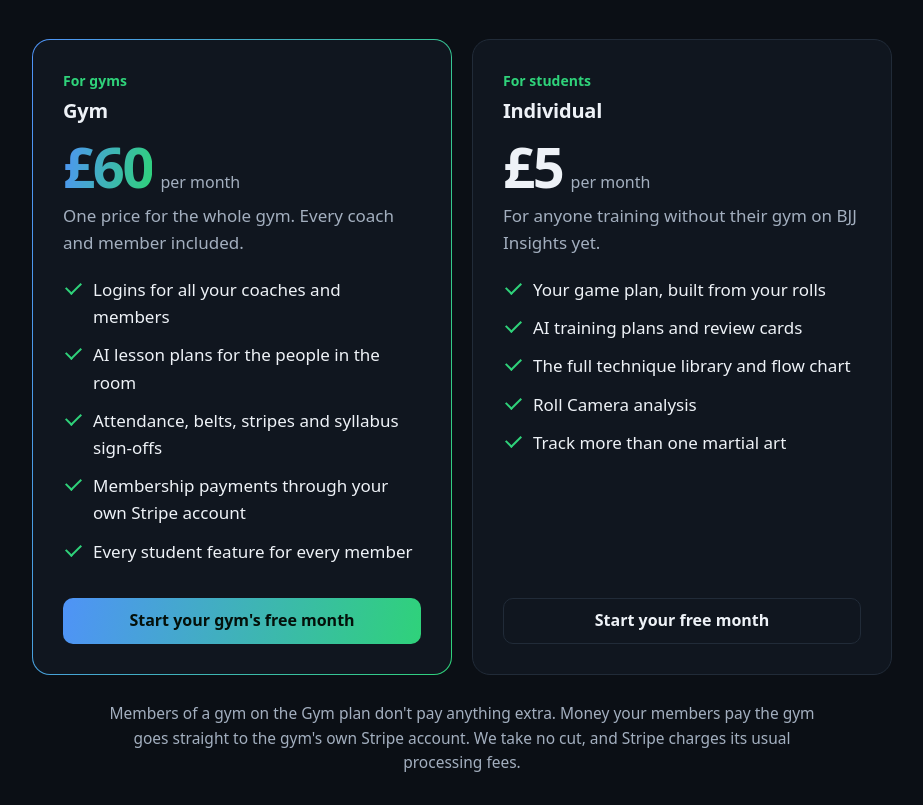
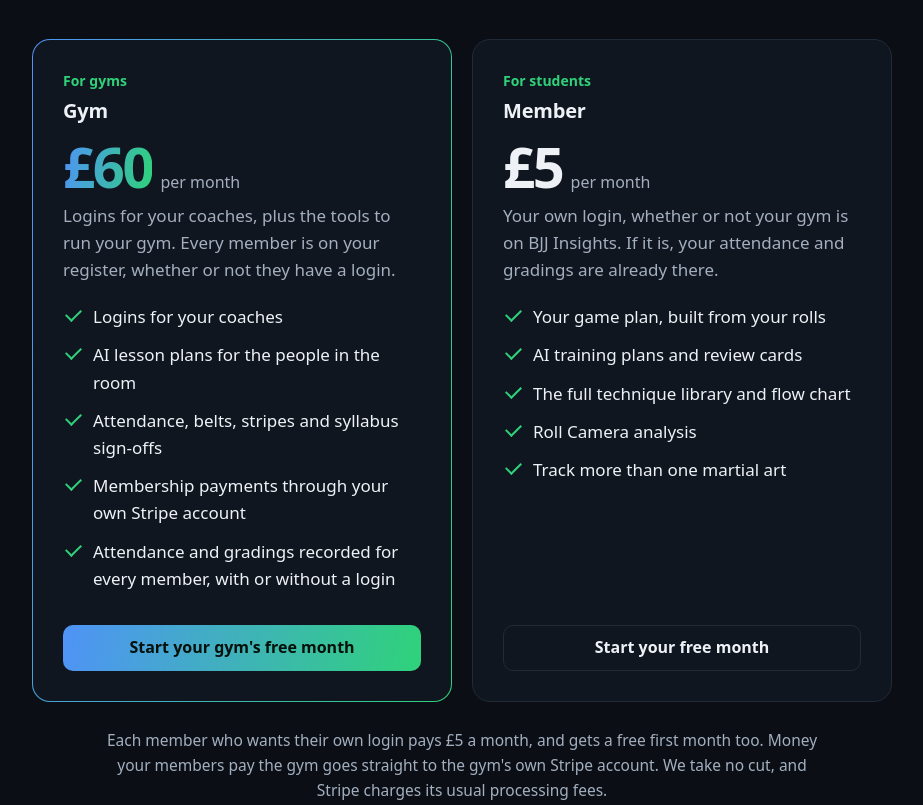
Before and after one commit to jackshuff01/bjjapp-site, a plain HTML site: page index.html in a window 1280 px wide. Shown: the part 2942-3747 px from the top of the page, without its empty margins (178-1101 px from the left). Drawn offline with Linux system fonts and the light colour scheme.

Commit message:
Members pay for their own login; Gym plan covers coaches
Co-Authored-By: Claude Opus 5.5 <noreply@anthropic.com>

```diff
--- a/index.html
+++ b/index.html
@@ -2,7 +2,7 @@
 <title>BJJ Insights | Training app for jiu-jitsu gyms and students</title>
 <meta name="description" content="The training app for BJJ students, coaches and gyms: log training, build game plans, plan classes, track gradings and take membership payments. First month free.">
 <link rel="canonical" href="https://bjjapp.uk/"><meta property="og:type" content="website"><meta property="og:url" content="https://bjjapp.uk/"><meta property="og:title" content="BJJ Insights: know what to work on next"><meta property="og:description" content="The training app for jiu-jitsu students, coaches and gyms. Try it free for a month."><meta property="og:image" content="https://bjjapp.uk/og.png"><meta name="twitter:card" content="summary_large_image">
-<script type="application/ld+json">{"@context":"https://schema.org","@type":"SoftwareApplication","name":"BJJ Insights","applicationCategory":"SportsApplication","operatingSystem":"Web","url":"https://bjjapp.uk/","offers":[{"@type":"Offer","name":"Gym","price":"60","priceCurrency":"GBP","description":"Per gym per month, every coach and member included. First month free."},{"@type":"Offer","name":"Individual","price":"5","priceCurrency":"GBP","description":"Per person per month. First month free."}]}</script>
+<script type="application/ld+json">{"@context":"https://schema.org","@type":"SoftwareApplication","name":"BJJ Insights","applicationCategory":"SportsApplication","operatingSystem":"Web","url":"https://bjjapp.uk/","offers":[{"@type":"Offer","name":"Gym","price":"60","priceCurrency":"GBP","description":"Per gym per month for coach logins and gym tools. Members pay for their own login. First month free."},{"@type":"Offer","name":"Member","price":"5","priceCurrency":"GBP","description":"Per person per month for a student login, with or without a gym. First month free."}]}</script>
 </head><body><a class="skip" href="#main">Skip to content</a><header><div class="wrap nav"><a class="brand" href="/"><img src="/favicon.svg" alt="" width="30" height="30">BJJ Insights</a><nav class="links" aria-label="Main"><a href="/#students">Students</a><a href="/#coaches">Coaches</a><a href="/#camera">Roll Camera</a><a class="keep" href="/#pricing">Pricing</a><a href="/#faq">FAQ</a></nav><a class="btn small" href="https://app.bjjapp.uk">Sign in</a></div></header><main id="main">
 <div class="hero"><div class="wrap hero-grid"><div>
 <h1>Know what to work on <span class="grad">next.</span></h1>
@@ -44,25 +44,26 @@
 
 <section id="pricing" class="alt"><div class="wrap"><div class="intro center"><p class="kicker">Pricing</p><h2>Simple pricing. First month free.</h2><p>Try everything for a month before you pay a penny. No card needed to start.</p></div>
 <div class="plans">
-<article class="plan featured"><p class="plan-tag">For gyms</p><h3>Gym</h3><div class="amount"><span class="grad">£60</span><small>per month</small></div><p class="plan-sub">One price for the whole gym. Every coach and member included.</p>
-<ul class="ticks"><li>Logins for all your coaches and members</li><li>AI lesson plans for the people in the room</li><li>Attendance, belts, stripes and syllabus sign-offs</li><li>Membership payments through your own Stripe account</li><li>Every student feature for every member</li></ul>
+<article class="plan featured"><p class="plan-tag">For gyms</p><h3>Gym</h3><div class="amount"><span class="grad">£60</span><small>per month</small></div><p class="plan-sub">Logins for your coaches, plus the tools to run your gym. Every member is on your register, whether or not they have a login.</p>
+<ul class="ticks"><li>Logins for your coaches</li><li>AI lesson plans for the people in the room</li><li>Attendance, belts, stripes and syllabus sign-offs</li><li>Membership payments through your own Stripe account</li><li>Attendance and gradings recorded for every member, with or without a login</li></ul>
 <a class="btn primary" href="mailto:hello@bjjapp.uk?subject=Free%20month%20for%20our%20gym&body=Gym%20name%3A%0AWhere%20you%20are%3A%0ARoughly%20how%20many%20members%3A%0ACoaches%20who%20need%20a%20login%3A">Start your gym's free month</a></article>
-<article class="plan"><p class="plan-tag">For students</p><h3>Individual</h3><div class="amount"><span>£5</span><small>per month</small></div><p class="plan-sub">For anyone training without their gym on BJJ Insights yet.</p>
+<article class="plan"><p class="plan-tag">For students</p><h3>Member</h3><div class="amount"><span>£5</span><small>per month</small></div><p class="plan-sub">Your own login, whether or not your gym is on BJJ Insights. If it is, your attendance and gradings are already there.</p>
 <ul class="ticks"><li>Your game plan, built from your rolls</li><li>AI training plans and review cards</li><li>The full technique library and flow chart</li><li>Roll Camera analysis</li><li>Track more than one martial art</li></ul>
 <a class="btn" href="mailto:hello@bjjapp.uk?subject=Free%20month%20for%20me&body=Your%20name%3A%0AYour%20belt%3A%0AWhere%20you%20train%20(if%20anywhere)%3A">Start your free month</a></article>
 </div>
-<p class="plans-note">Members of a gym on the Gym plan don't pay anything extra. Money your members pay the gym goes straight to the gym's own Stripe account. We take no cut, and Stripe charges its usual processing fees.</p></div></section>
+<p class="plans-note">Each member who wants their own login pays £5 a month, and gets a free first month too. Money your members pay the gym goes straight to the gym's own Stripe account. We take no cut, and Stripe charges its usual processing fees.</p></div></section>
 
 <section><div class="wrap"><div class="intro"><p class="kicker">Getting started</p><h2>Up and running in three steps.</h2></div>
-<ol class="steps"><li><h3>Get in touch</h3><p>Email us with your gym's name and roughly how many members you have. Your free month starts when you're set up.</p></li><li><h3>Set up your gym</h3><p>We create your gym and coach logins, and you add your members.</p></li><li><h3>Start logging</h3><p>Members sign in from their phone. Their game plan improves with every session.</p></li></ol></div></section>
+<ol class="steps"><li><h3>Get in touch</h3><p>Email us with your gym's name and roughly how many members you have. Your free month starts when you're set up.</p></li><li><h3>Set up your gym</h3><p>We create your coach logins, and you add your members to the register.</p></li><li><h3>Members join in</h3><p>Members who want their own login start a free month. Their game plan improves with every session.</p></li></ol></div></section>
 
 <section id="faq" class="alt"><div class="wrap faq"><h2 style="margin-bottom:22px">Questions</h2>
-<details><summary>What does the Gym plan include?</summary><p>Everything. All coaches and members at your gym get full access for £60 a month, however many members you have.</p></details>
+<details><summary>What does the Gym plan include?</summary><p>Logins for your coaches and every coaching tool: lesson plans, attendance, belts, syllabus sign-offs and payments. Members need their own login to see their data and use the student features.</p></details>
+<details><summary>What if a member doesn't pay for a login?</summary><p>They stay on your register. Coaches can still record their attendance, gradings and payments, and it's all there if they sign up later.</p></details>
 <details><summary>How does the free month work?</summary><p>You get every feature for your first month and don't need a card to start. We'll get in touch before it ends, and you only pay if you want to carry on.</p></details>
-<details><summary>My gym isn't on BJJ Insights. Can I still use it?</summary><p>Yes. The Individual plan is £5 a month after your free month. If your gym joins later, you move onto their plan and stop paying.</p></details>
+<details><summary>My gym isn't on BJJ Insights. Can I still use it?</summary><p>Yes. A member login is £5 a month after your free month, whether or not your gym is on BJJ Insights.</p></details>
 <details><summary>Does it only work for BJJ?</summary><p>BJJ is the focus, but each person can track several martial arts. Arts with a grading syllabus get belt progress, and arts without belts still work for logging.</p></details>
 <details><summary>Do I need to install anything?</summary><p>No. It runs in the browser on a phone, tablet or computer.</p></details>
-<details><summary>How do I sign up?</summary><p>Email us and we'll set up your login. Gyms get logins for every coach and member, and individuals get their own.</p></details>
+<details><summary>How do I sign up?</summary><p>Email us and we'll set up your login. Gyms get logins for their coaches, and each member gets their own.</p></details>
 <details><summary>Do members have to pay their gym online to use it?</summary><p>No. Members can use the app however they pay their gym, and coaches can record cash and bank transfers alongside online payments.</p></details>
 <details><summary>What happens to video from the Roll Camera?</summary><p>Frames are analysed on the app's server and never saved. Separately, coaches can choose to upload gym photos to help train the model. They must confirm that everyone pictured agreed, only they and the app's admins can see those photos, and they can delete them at any time.</p></details>
 </div></section>
```
